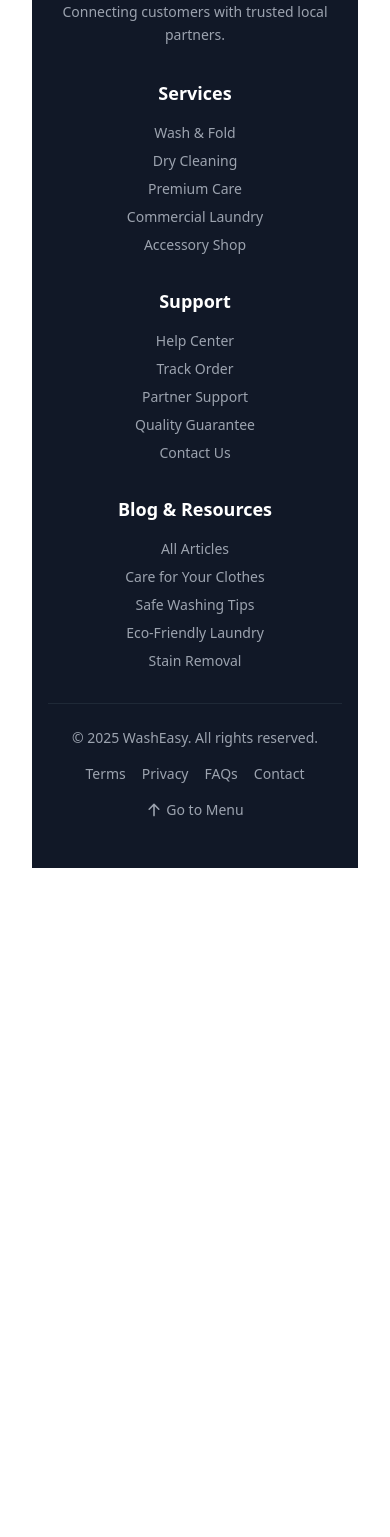
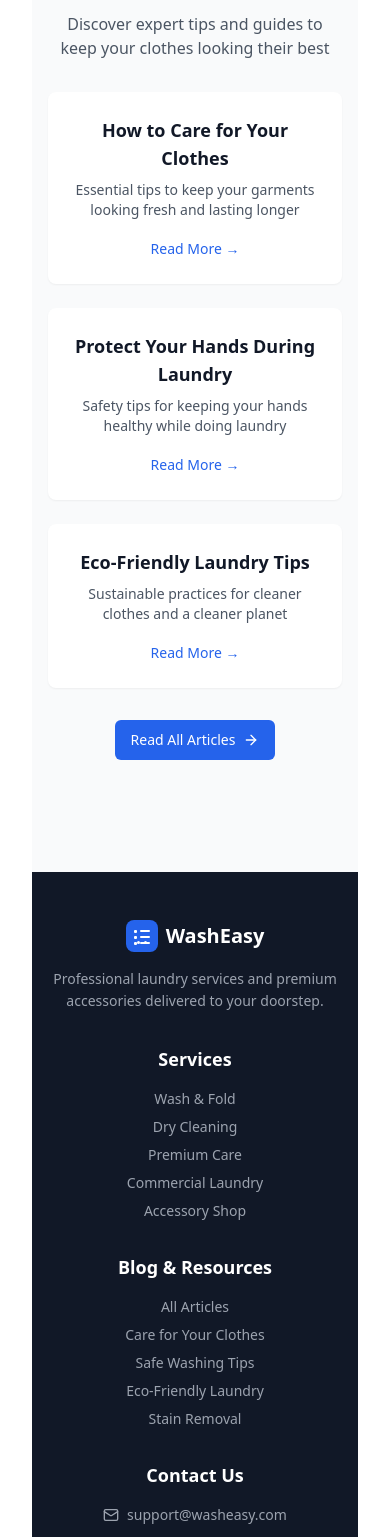
Before and after one commit to mahnoorllc/wash-easy-shop-connect, a React (Vite) app: page / in a window 390 px wide. Shown: the part 9791-11328 px from the top of the page. Before the commit the page ends 10691 px from the top, so only its background shows below. Built offline with nearby package versions, Linux system fonts and the light colour scheme.

Commit message:
Add blog section and footer contact info
Adds a blog section to the home page and contact information to the footer. Includes links to privacy policy and terms & conditions.

```diff
--- a/src/components/Footer.tsx
+++ b/src/components/Footer.tsx
@@ -1,3 +1,5 @@
+
+import { Mail, Phone, MapPin } from "lucide-react";
 
 export const Footer = () => {
   const scrollToMenu = () => {
@@ -10,9 +12,9 @@ export const Footer = () => {
   return (
     <footer className="bg-gray-900 text-white relative">
       <div className="max-w-7xl mx-auto px-4 py-12 md:py-16">
-        <div className="grid grid-cols-1 md:grid-cols-5 gap-8">
+        <div className="grid grid-cols-1 md:grid-cols-4 gap-8">
           {/* Company Info */}
-          <div className="md:col-span-2 space-y-4 text-center md:text-left">
+          <div className="space-y-4 text-center md:text-left">
             <div className="flex items-center justify-center md:justify-start space-x-2">
               <div className="w-8 h-8 bg-blue-600 rounded-lg flex items-center justify-center">
                 <svg className="w-5 h-5 text-white" fill="currentColor" viewBox="0 0 20 20">
@@ -23,7 +25,7 @@ export const Footer = () => {
               <span className="text-xl font-bold">WashEasy</span>
             </div>
             <p className="text-gray-400 text-sm leading-relaxed max-w-md mx-auto md:mx-0">
-              Professional laundry services and premium accessories delivered to your doorstep. Connecting customers with trusted local partners.
+              Professional laundry services and premium accessories delivered to your doorstep.
             </p>
           </div>
 
@@ -39,18 +41,6 @@ export const Footer = () => {
             </div>
           </div>
 
-          {/* Support */}
-          <div className="space-y-4 text-center md:text-left">
-            <h3 className="text-lg font-semibold">Support</h3>
-            <div className="space-y-2 text-sm text-gray-400">
-              <a href="/contact" className="block hover:text-white transition-colors">Help Center</a>
-              <a href="/customer-dashboard" className="block hover:text-white transition-colors">Track Order</a>
-              <a href="/merchant-register" className="block hover:text-white transition-colors">Partner Support</a>
-              <a href="/contact" className="block hover:text-white transition-colors">Quality Guarantee</a>
-              <a href="/contact" className="block hover:text-white transition-colors">Contact Us</a>
-            </div>
-          </div>
-
           {/* Blog & Resources */}
           <div className="space-y-4 text-center md:text-left">
             <h3 className="text-lg font-semibold">Blog & Resources</h3>
@@ -62,6 +52,29 @@ export const Footer = () => {
               <a href="/blog/stain-removal-secrets" className="block hover:text-white transition-colors">Stain Removal</a>
             </div>
           </div>
+
+          {/* Contact Info */}
+          <div className="space-y-4 text-center md:text-left">
+            <h3 className="text-lg font-semibold">Contact Us</h3>
+            <div className="space-y-3 text-sm text-gray-400">
+              <div className="flex items-center justify-center md:justify-start space-x-2">
+                <Mail className="w-4 h-4" />
+                <a href="mailto:support@washeasy.com" className="hover:text-white transition-colors">
+                  support@washeasy.com
+                </a>
+              </div>
+              <div className="flex items-center justify-center md:justify-start space-x-2">
+                <Phone className="w-4 h-4" />
+                <a href="https://wa.me/15551234567" className="hover:text-white transition-colors">
+                  WhatsApp: +1-555-123-4567
+                </a>
+              </div>
+              <div className="flex items-center justify-center md:justify-start space-x-2">
+                <MapPin className="w-4 h-4" />
+                <span>San Francisco, CA</span>
+              </div>
+            </div>
+          </div>
         </div>
 
         <div className="border-t border-gray-800 mt-8 md:mt-12 pt-6 md:pt-8">
@@ -71,9 +84,8 @@ export const Footer = () => {
               © 2025 WashEasy. All rights reserved.
             </p>
             <div className="flex flex-wrap justify-center gap-4 text-sm text-gray-400">
-              <a href="#" className="hover:text-white transition-colors">Terms</a>
-              <a href="#" className="hover:text-white transition-colors">Privacy</a>
-              <a href="/contact" className="hover:text-white transition-colors">FAQs</a>
+              <a href="#" className="hover:text-white transition-colors">Privacy Policy</a>
+              <a href="#" className="hover:text-white transition-colors">Terms & Conditions</a>
               <a href="/contact" className="hover:text-white transition-colors">Contact</a>
             </div>
             <button
@@ -95,8 +107,7 @@ export const Footer = () => {
             <div className="flex items-center space-x-6 text-sm text-gray-400">
               <div className="flex space-x-6">
                 <a href="#" className="hover:text-white transition-colors">Privacy Policy</a>
-                <a href="#" className="hover:text-white transition-colors">Terms of Service</a>
-                <a href="#" className="hover:text-white transition-colors">Cookie Policy</a>
+                <a href="#" className="hover:text-white transition-colors">Terms & Conditions</a>
               </div>
               <button
                 onClick={scrollToMenu}
--- a/src/pages/Index.tsx
+++ b/src/pages/Index.tsx
@@ -8,6 +8,9 @@ import { TestimonialsSection } from "@/components/TestimonialsSection";
 import { ServiceAreas } from "@/components/ServiceAreas";
 import { Footer } from "@/components/Footer";
 import { BookingForm } from "@/components/BookingForm";
+import { Button } from "@/components/ui/button";
+import { ArrowRight } from "lucide-react";
+import { Link } from "react-router-dom";
 
 const Index = () => {
   return (
@@ -33,6 +36,74 @@ const Index = () => {
 
       <TestimonialsSection />
       <ServiceAreas />
+
+      {/* Blog Section */}
+      <section className="py-16 px-4 bg-gray-50">
+        <div className="max-w-6xl mx-auto">
+          <div className="text-center mb-12">
+            <h2 className="text-3xl font-bold text-gray-900 mb-4">Laundry Tips & Blog</h2>
+            <p className="text-gray-600 max-w-2xl mx-auto mb-8">
+              Discover expert tips and guides to keep your clothes looking their best
+            </p>
+
+            {/* Blog Preview Cards */}
+            <div className="grid md:grid-cols-3 gap-6 mb-8">
+              <div className="bg-white p-6 rounded-lg shadow-sm hover:shadow-md transition-shadow">
+                <h3 className="text-lg font-semibold text-gray-900 mb-2">
+                  How to Care for Your Clothes
+                </h3>
+                <p className="text-gray-600 text-sm mb-4">
+                  Essential tips to keep your garments looking fresh and lasting longer
+                </p>
+                <Link
+                  to="/blog/care-for-your-clothes-guide"
+                  className="text-blue-600 hover:text-blue-700 text-sm font-medium"
+                >
+                  Read More →
+                </Link>
+              </div>
+
+              <div className="bg-white p-6 rounded-lg shadow-sm hover:shadow-md transition-shadow">
+                <h3 className="text-lg font-semibold text-gray-900 mb-2">
+                  Protect Your Hands During Laundry
+                </h3>
+                <p className="text-gray-600 text-sm mb-4">
+                  Safety tips for keeping your hands healthy while doing laundry
+                </p>
+                <Link
+                  to="/blog/protect-hands-during-laundry"
+                  className="text-blue-600 hover:text-blue-700 text-sm font-medium"
+                >
+                  Read More →
+                </Link>
+              </div>
+
+              <div className="bg-white p-6 rounded-lg shadow-sm hover:shadow-md transition-shadow">
+                <h3 className="text-lg font-semibold text-gray-900 mb-2">
+                  Eco-Friendly Laundry Tips
+                </h3>
+                <p className="text-gray-600 text-sm mb-4">
+                  Sustainable practices for cleaner clothes and a cleaner planet
+                </p>
+                <Link
+                  to="/blog/eco-friendly-laundry-tips"
+                  className="text-blue-600 hover:text-blue-700 text-sm font-medium"
+                >
+                  Read More →
+                </Link>
+              </div>
+            </div>
+
+            <Button asChild className="bg-blue-600 hover:bg-blue-700 text-white">
+              <Link to="/blog" className="flex items-center gap-2">
+                Read All Articles
+                <ArrowRight className="w-4 h-4" />
+              </Link>
+            </Button>
+          </div>
+        </div>
+      </section>
+
       <Footer />
     </div>
   );
```
